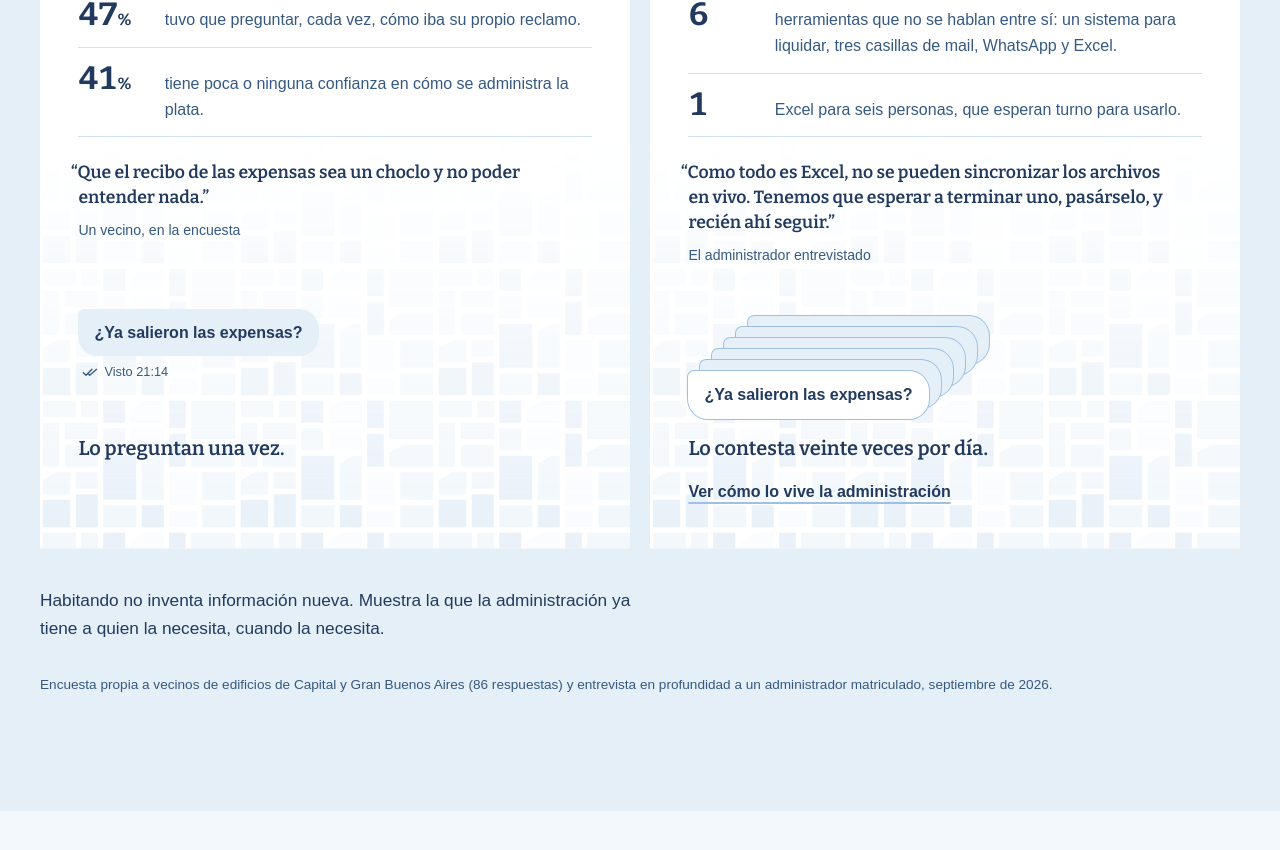
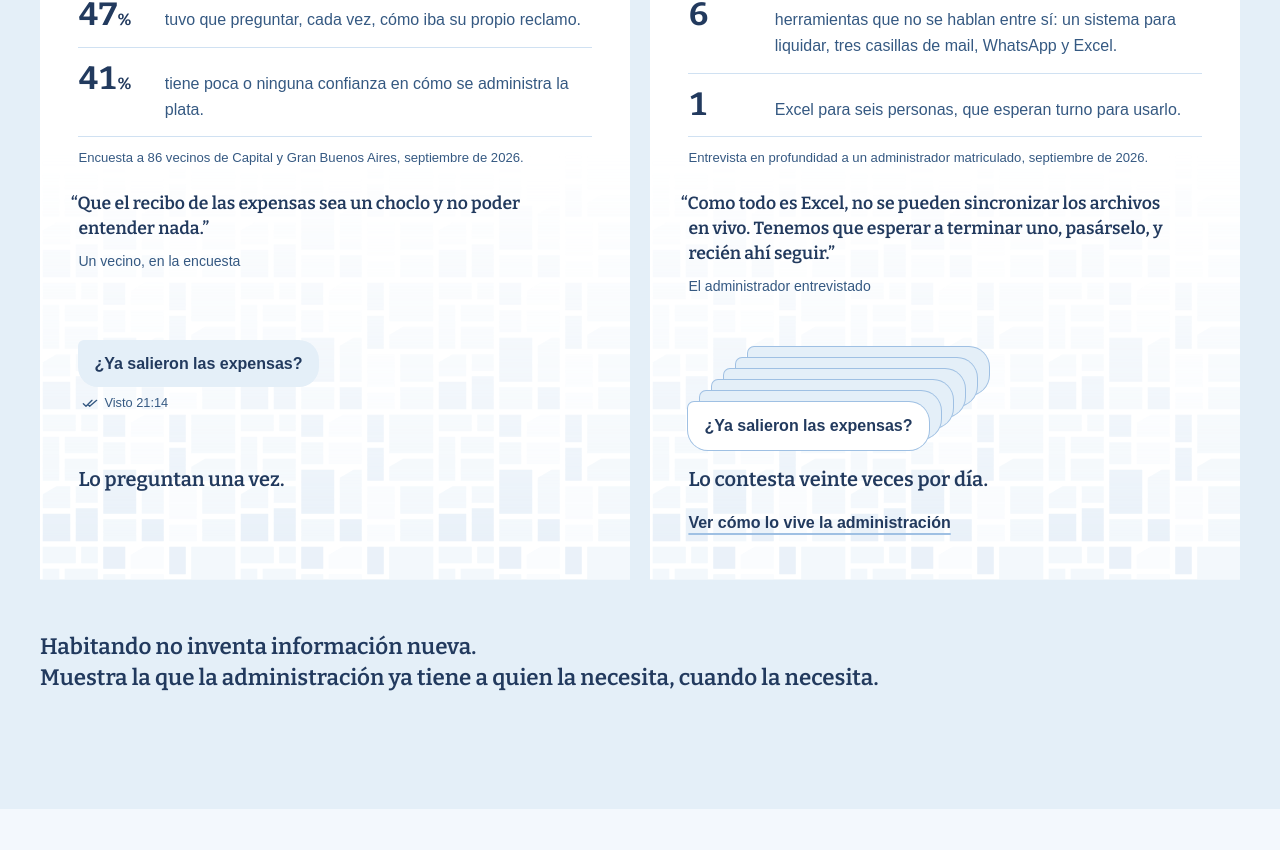
Before and after one commit to Gaston3000/habitando-landing, a Next.js app: page / in a window 1280 px wide. Shown: the part 1245-2095 px from the top of the page. Built offline with nearby package versions, Linux system fonts and the light colour scheme; a web font is replaced by a local one.

Commit message:
frase de cierre del problema en dos renglones y fuentes dentro de cada tarjeta

```diff
--- a/src/componentes/Problema.js
+++ b/src/componentes/Problema.js
@@ -14,6 +14,7 @@ const LADOS = {
       { cifra: "47", porcentaje: true, texto: "tuvo que preguntar, cada vez, cómo iba su propio reclamo." },
       { cifra: "41", porcentaje: true, texto: "tiene poca o ninguna confianza en cómo se administra la plata." },
     ],
+    fuente: "Encuesta a 86 vecinos de Capital y Gran Buenos Aires, septiembre de 2026.",
     cita: "Que el recibo de las expensas sea un choclo y no poder entender nada.",
     autorCita: "Un vecino, en la encuesta",
     conteo: "Lo preguntan una vez.",
@@ -26,6 +27,7 @@ const LADOS = {
       { cifra: "6", texto: "herramientas que no se hablan entre sí: un sistema para liquidar, tres casillas de mail, WhatsApp y Excel." },
       { cifra: "1", texto: "Excel para seis personas, que esperan turno para usarlo." },
     ],
+    fuente: "Entrevista en profundidad a un administrador matriculado, septiembre de 2026.",
     cita: "Como todo es Excel, no se pueden sincronizar los archivos en vivo. Tenemos que esperar a terminar uno, pasárselo, y recién ahí seguir.",
     autorCita: "El administrador entrevistado",
     conteo: "Lo contesta veinte veces por día.",
@@ -53,6 +55,8 @@ function Lado({ id, lado, esOtroLado, alVerElOtroLado }) {
       </span>
       <h3 className="font-titulo text-[1.45rem] font-bold">{lado.titulo}</h3>
 
+      {/* Cada lado lleva la fuente de sus datos justo debajo */}
+      <div>
         <ul className="border-t border-borde-suave">
           {lado.datos.map((dato) => (
             <li
@@ -67,6 +71,8 @@ function Lado({ id, lado, esOtroLado, alVerElOtroLado }) {
             </li>
           ))}
         </ul>
+        <p className="mt-2.5 text-[0.82rem] text-texto-secundario">{lado.fuente}</p>
+      </div>
 
       <blockquote className="max-w-[30rem]">
         <p className="-indent-[0.42em] font-titulo text-[1.1rem] leading-[1.42] font-semibold">“{lado.cita}”</p>
@@ -118,14 +124,10 @@ export default function Problema({ perfil, alVerElOtroLado }) {
           ))}
         </div>
 
-        <p className="mt-[clamp(2rem,3vw,2.75rem)] max-w-[38rem] text-[1.08rem]">
-          Habitando no inventa información nueva. Muestra la que la administración ya tiene a quien la necesita,
-          cuando la necesita.
-        </p>
-
-        <p className="mt-8 text-[0.85rem] text-texto-secundario">
-          Encuesta propia a vecinos de edificios de Capital y Gran Buenos Aires (86 respuestas) y entrevista en
-          profundidad a un administrador matriculado, septiembre de 2026.
+        {/* La frase que cierra el problema y abre la solución. En escritorio, un renglón por oración. */}
+        <p className="mt-[clamp(2.5rem,4vw,3.5rem)] font-titulo text-[clamp(1.2rem,1.8vw,1.4rem)] leading-[1.4] font-semibold text-balance">
+          <span className="lg:block">Habitando no inventa información nueva.</span>{" "}
+          <span className="lg:block">Muestra la que la administración ya tiene a quien la necesita, cuando la necesita.</span>
         </p>
       </div>
     </section>
```
Lines whose indentation alone changed are shown as unchanged.
